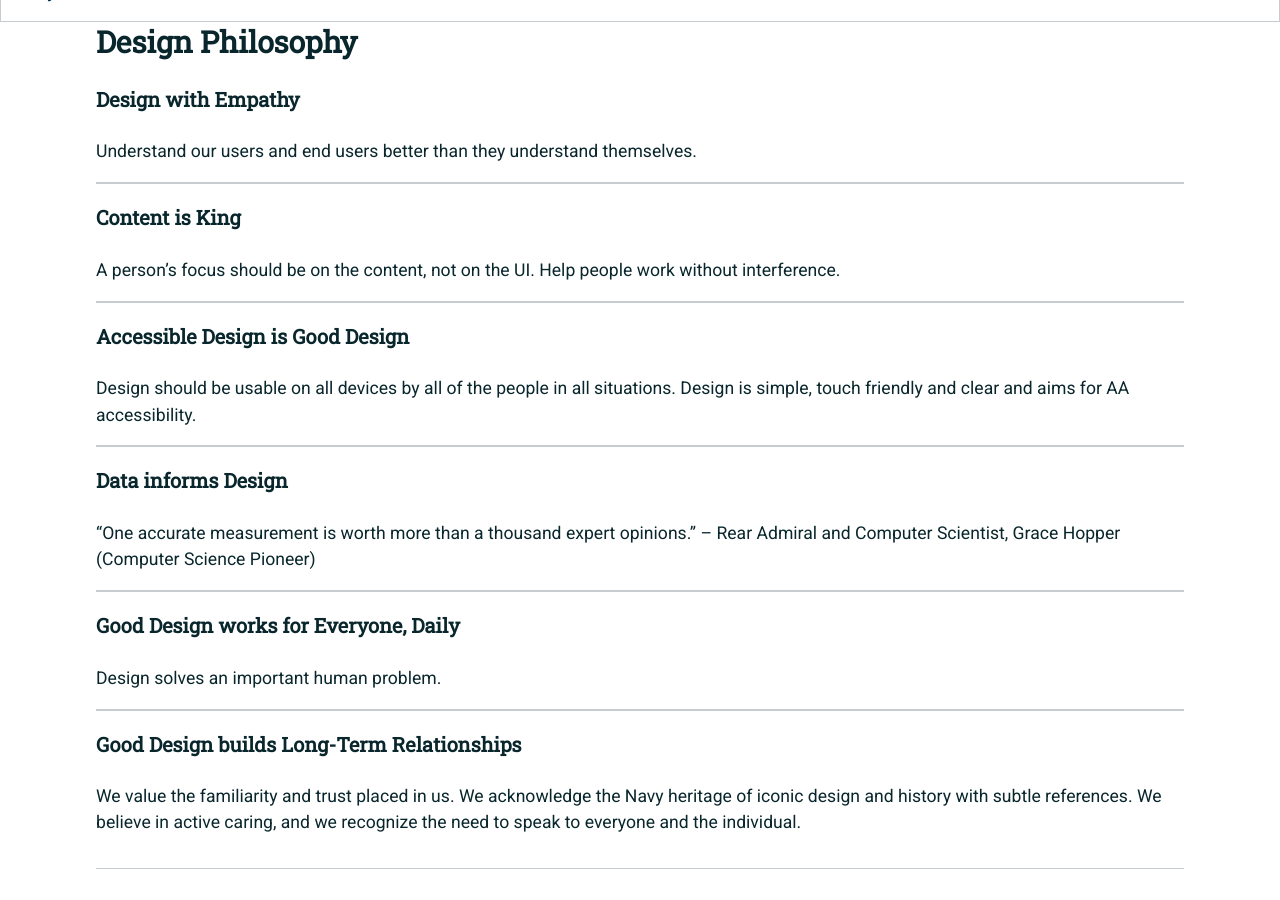
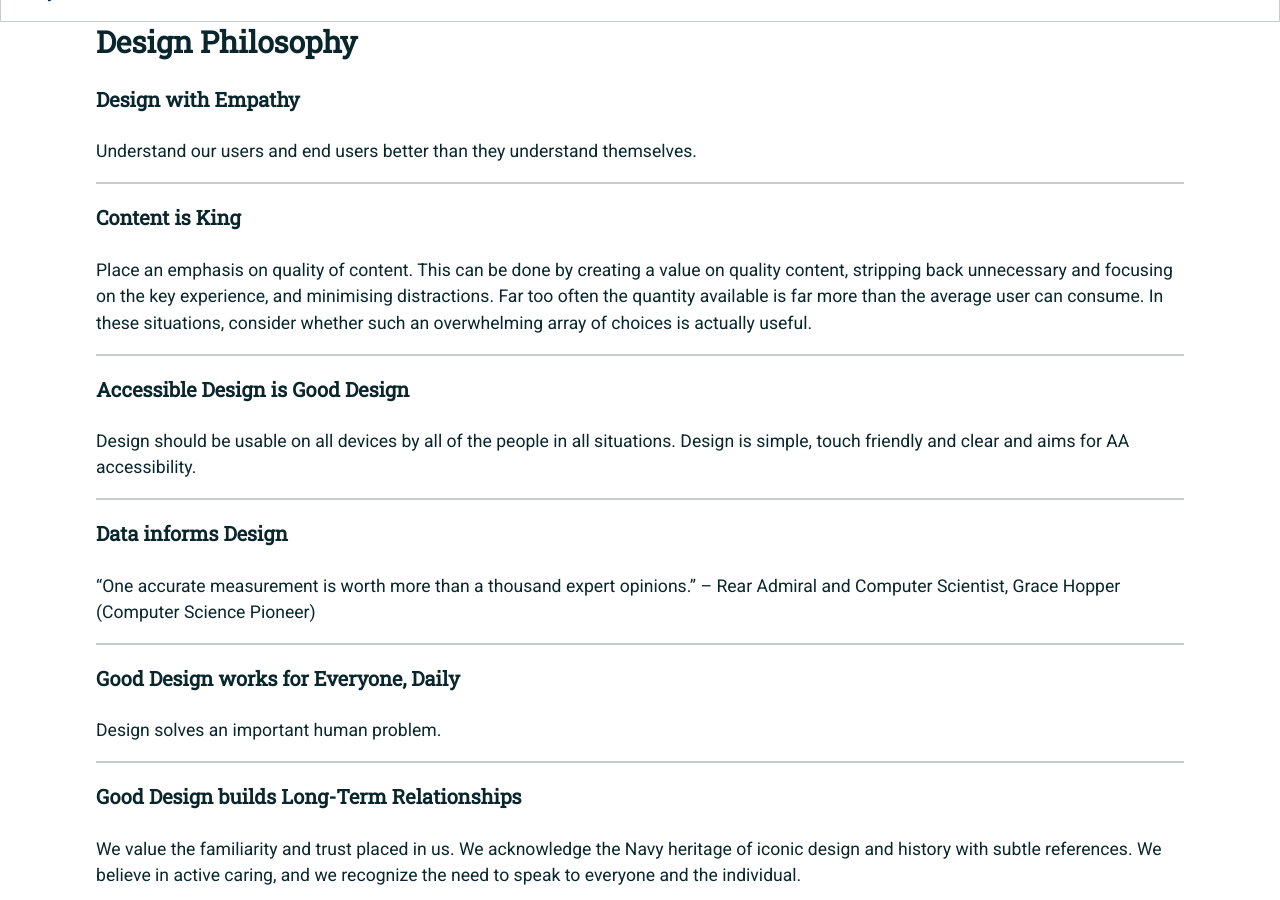
Before and after one commit to usnavy/Navy-Design-Guide, a Jekyll site: the page built from design-philosophy.md, in a window 1280 px wide and 900 px high, scrolled down 1167 px. Built offline with Jekyll 4.4.1, drawn with Linux system fonts in a browser that asks for light colours; our own code applies the rules of GitHub Pages for plain Markdown files.

Commit message:
Update design-philosophy.md

```diff
--- a/design-philosophy.md
+++ b/design-philosophy.md
@@ -8,7 +8,7 @@ Understand our users and end users better than they understand themselves.
 
 ### Content is King
 
-A person’s focus should be on the content, not on the UI. Help people work without interference.
+Place an emphasis on quality of content. This can be done by creating a value on quality content, stripping back unnecessary and  focusing on the key experience, and minimising distractions. Far too often the quantity available is far more than the average user can consume. In these situations, consider whether such an overwhelming array of choices is actually useful.
 
 <hr>
 
```
